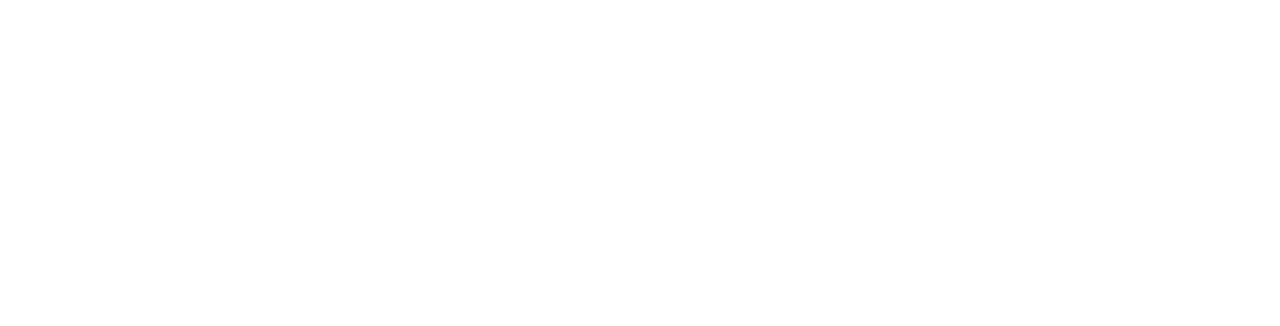
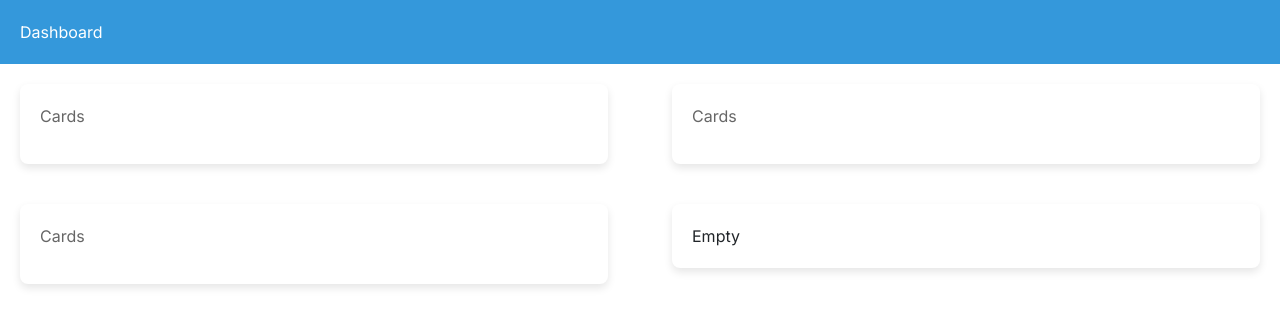
Before and after one commit to vipin-developer/dashboard, a Next.js app: page / in a window 1280 px wide. Shown: the top 326 px of the page. Built offline with nearby package versions, Linux system fonts and the light colour scheme.

Commit message:
feat: basic layout done

```diff
--- /dev/null
+++ b/src/app/card-component/page.js
@@ -0,0 +1,10 @@
+import styles from "./page.module.css";
+const CardComponent = ({ children }) => {
+  return (
+    <div className={styles.card}>
+      <div className={styles.cardContent}>{children || "Empty"}</div>
+    </div>
+  );
+};
+
+export default CardComponent;
--- /dev/null
+++ b/src/app/card-component/page.module.css
@@ -0,0 +1,32 @@
+/* Card container */
+.card {
+    padding: 20px;
+    border-radius: 8px;
+    background: #ffffff;
+    box-shadow: 0 4px 8px rgba(0, 0, 0, 0.1); /* Add shadows here */
+
+    /* Additional styling for better visual appeal */
+    margin: 20px;
+    transition: transform 0.3s;
+  }
+
+  /* Hover effect */
+  .card:hover {
+    transform: scale(1.05);
+  }
+
+  /* Card content */
+  .cardContent {
+    /* Add styles for card content */
+  }
+
+  /* Add more styles as needed */
+
+  /* Example styling for headings and text inside the card */
+  .card h2 {
+    color: #333333;
+  }
+
+  .card p {
+    color: #666666;
+  }
--- /dev/null
+++ b/src/app/dashboard/page.js
@@ -0,0 +1,36 @@
+import styles from "./page.module.css";
+import Container from "react-bootstrap/Container";
+import Row from "react-bootstrap/Row";
+import Col from "react-bootstrap/Col";
+import CardComponent from "../card-component/page";
+
+const Dashboard = () => {
+  return (
+    <Container>
+      <Row>
+        <Col>
+          <CardComponent>
+            <p>Cards</p>
+          </CardComponent>
+        </Col>
+        <Col>
+        <CardComponent>
+            <p>Cards</p>
+          </CardComponent>
+        </Col>
+      </Row>
+      <Row>
+        <Col>
+        <CardComponent>
+            <p>Cards</p>
+          </CardComponent>
+        </Col>
+        <Col>
+          <CardComponent />
+        </Col>
+      </Row>
+    </Container>
+  );
+};
+
+export default Dashboard;
--- a/src/app/globals.css
+++ b/src/app/globals.css
@@ -1,107 +1,4 @@
-:root {
-  --max-width: 1100px;
-  --border-radius: 12px;
-  --font-mono: ui-monospace, Menlo, Monaco, 'Cascadia Mono', 'Segoe UI Mono',
-    'Roboto Mono', 'Oxygen Mono', 'Ubuntu Monospace', 'Source Code Pro',
-    'Fira Mono', 'Droid Sans Mono', 'Courier New', monospace;
-
-  --foreground-rgb: 0, 0, 0;
-  --background-start-rgb: 214, 219, 220;
-  --background-end-rgb: 255, 255, 255;
-
-  --primary-glow: conic-gradient(
-    from 180deg at 50% 50%,
-    #16abff33 0deg,
-    #0885ff33 55deg,
-    #54d6ff33 120deg,
-    #0071ff33 160deg,
-    transparent 360deg
-  );
-  --secondary-glow: radial-gradient(
-    rgba(255, 255, 255, 1),
-    rgba(255, 255, 255, 0)
-  );
-
-  --tile-start-rgb: 239, 245, 249;
-  --tile-end-rgb: 228, 232, 233;
-  --tile-border: conic-gradient(
-    #00000080,
-    #00000040,
-    #00000030,
-    #00000020,
-    #00000010,
-    #00000010,
-    #00000080
-  );
-
-  --callout-rgb: 238, 240, 241;
-  --callout-border-rgb: 172, 175, 176;
-  --card-rgb: 180, 185, 188;
-  --card-border-rgb: 131, 134, 135;
+.container{
+  max-width: 100% !important;
+  padding: 0 !important;
 }
-
-@media (prefers-color-scheme: dark) {
-  :root {
-    --foreground-rgb: 255, 255, 255;
-    --background-start-rgb: 0, 0, 0;
-    --background-end-rgb: 0, 0, 0;
-
-    --primary-glow: radial-gradient(rgba(1, 65, 255, 0.4), rgba(1, 65, 255, 0));
-    --secondary-glow: linear-gradient(
-      to bottom right,
-      rgba(1, 65, 255, 0),
-      rgba(1, 65, 255, 0),
-      rgba(1, 65, 255, 0.3)
-    );
-
-    --tile-start-rgb: 2, 13, 46;
-    --tile-end-rgb: 2, 5, 19;
-    --tile-border: conic-gradient(
-      #ffffff80,
-      #ffffff40,
-      #ffffff30,
-      #ffffff20,
-      #ffffff10,
-      #ffffff10,
-      #ffffff80
-    );
-
-    --callout-rgb: 20, 20, 20;
-    --callout-border-rgb: 108, 108, 108;
-    --card-rgb: 100, 100, 100;
-    --card-border-rgb: 200, 200, 200;
-  }
-}
-
-* {
-  box-sizing: border-box;
-  padding: 0;
-  margin: 0;
-}
-
-html,
-body {
-  max-width: 100vw;
-  overflow-x: hidden;
-}
-
-body {
-  color: rgb(var(--foreground-rgb));
-  background: linear-gradient(
-      to bottom,
-      transparent,
-      rgb(var(--background-end-rgb))
-    )
-    rgb(var(--background-start-rgb));
-}
-
-a {
-  color: inherit;
-  text-decoration: none;
-}
-
-@media (prefers-color-scheme: dark) {
-  html {
-    color-scheme: dark;
-  }
-}
--- /dev/null
+++ b/src/app/header/page.js
@@ -0,0 +1,6 @@
+import styles from "./page.module.css";
+const Header = () => {
+  return <div className={styles.dashboard}>Dashboard</div>;
+};
+
+export default Header;
--- /dev/null
+++ b/src/app/header/page.module.css
@@ -0,0 +1,8 @@
+.dashboard{
+    background-color: #3498db; /* Header background color */
+    padding: 20px;
+    display: flex;
+    justify-content: space-between;
+    align-items: center;
+    color: white;
+}
--- a/src/app/page.js
+++ b/src/app/page.js
@@ -1,9 +1,22 @@
 
 import styles from './page.module.css'
+import Dashboard from './dashboard/page';
+import Container from 'react-bootstrap/Container';
+import Row from 'react-bootstrap/Row';
+import Col from 'react-bootstrap/Col';
+import Header from './header/page';
 
 export default function Home() {
   return (
     <main className={styles.main}>
+      <Container>
+      <Row>
+        <Col><Header/></Col>
+      </Row>
+      <Row>
+        <Col><Dashboard/></Col>
+      </Row>
+    </Container>
 
     </main>
   )
--- a/src/app/page.module.css
+++ b/src/app/page.module.css
@@ -3,6 +3,5 @@
   flex-direction: column;
   justify-content: space-between;
   align-items: center;
-  padding: 6rem;
   min-height: 100vh;
 }
```
Also changed, not shown: src/app/dashboard/page.module.css (added).
